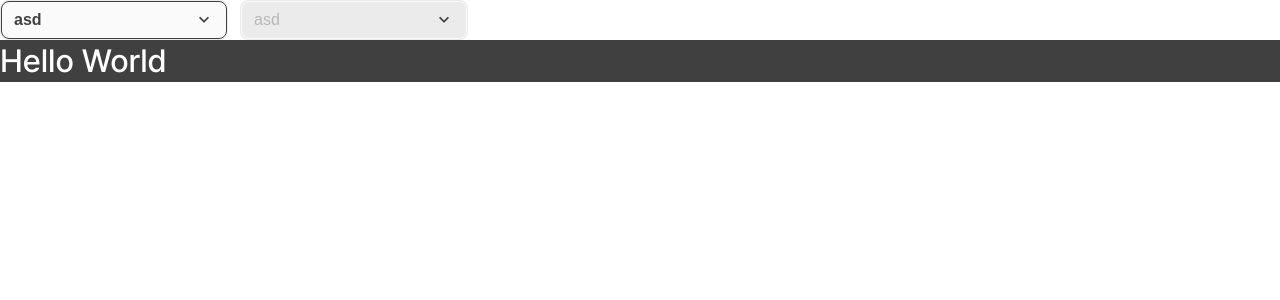
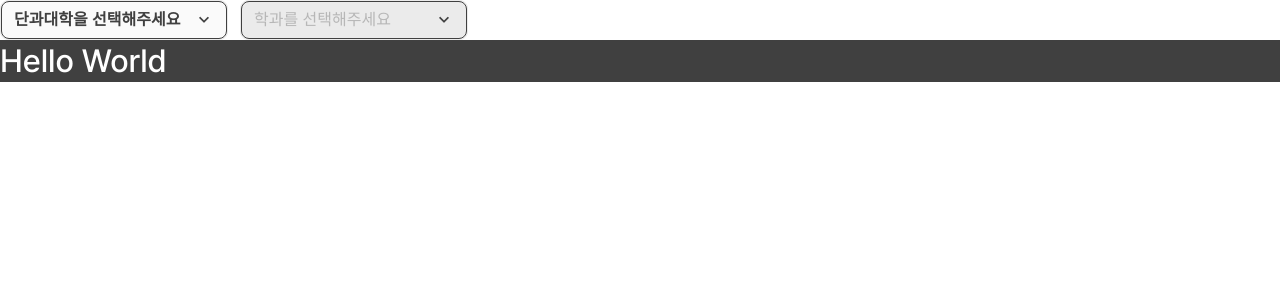
Before and after one commit to dong-ariari/frontend, a React (Vite) app: page / in a window 1280 px wide. Shown: the top 300 px of the page. Built offline with nearby package versions, Linux system fonts and the light colour scheme.

Commit message:
feat: combine isOpen, active, selected into state

```diff
--- a/src/components/dropdown/dropdown.jsx
+++ b/src/components/dropdown/dropdown.jsx
@@ -5,21 +5,23 @@ import dropBtnA from "../../assets/icons/dropBtn-a.png";
 export default function DropDown({
   title,
   handleSpread,
-  isOpen,
-  selected,
+  handleSelect,
   spreadData,
-  active,
-  handleSelect
+  state,
 }) {
   return (
     <S.Container>
-      <S.Head $active={active} $isOpen={isOpen} onClick={handleSpread}>
-        <span>{selected === null ? title : selected.text}</span>
+      <S.Head
+        $active={state.active}
+        $isOpen={state.isOpen}
+        onClick={handleSpread}
+      >
+        <span>{state.selected === null ? title : state.selected.text}</span>
         <img src={dropBtnA} />
       </S.Head>
 
       {spreadData &&
-        isOpen &&
+        state.isOpen &&
         spreadData.map((item) => (
           <S.Spread onClick={() => handleSelect(item)} key={item.id}>
             {item.text}
--- a/src/components/dropdown/dropdownComponents.jsx
+++ b/src/components/dropdown/dropdownComponents.jsx
@@ -1,62 +1,63 @@
 import { useEffect, useState } from "react";
 import DropDown from "./dropdown";
 import * as S from "./dropdown.styles";
-import { DUMMY_DEPART, DUMMY_MAJOR0, DUMMY_MAJOR1 } from "../../data/dummy/dropdown";
-
+import {
+  DUMMY_DEPART,
+  DUMMY_MAJOR0,
+  DUMMY_MAJOR1,
+} from "../../data/dummy/dropdown";
 
 export default function DropdownComponents() {
   const [departSpread, setDepartSpread] = useState();
   const [majorSpread, setMajorSpread] = useState();
 
-    const [departState, setDepartState] = useState({isActive: true, isOpen: false});
-    const [majorState, setMajorState] = useState({isActive: false, isOpen: false});
+  const [departState, setDepartState] = useState({
+    active: true,
+    isOpen: false,
+    selected: null,
+  });
+  const [majorState, setMajorState] = useState({
+    isActive: false,
+    isOpen: false,
+    selected: null,
+  });
 
-    useEffect(()=>{
+  useEffect(() => {
     // API: GET depart data
-        setDepartSpread(DUMMY_DEPART)
+    setDepartSpread(DUMMY_DEPART);
   }, []);
 
   function handleDepartSpread() {}
   function handleMajorSpread(departId) {
     // API: GET(departId) major data
-    if (departId === 0){
+    if (departId === 0) {
       setMajorSpread(DUMMY_MAJOR0);
-    } else if (departId == 1){
+    } else if (departId == 1) {
       setMajorSpread(DUMMY_MAJOR1);
     }
-
   }
 
-  function handleDepartSelect(){};
-  function handleMajorSelect(){};
-
+  function handleDepartSelect() {}
+  function handleMajorSelect() {}
 
   return (
     <S.Layer>
       <DropDown
         title={"단과대학을 선택해주세요"}
+        handleSpread={handleDepartSpread}
+        handleSelect={(item) => handleDepartSelect(item)}
 
-        handleSpread={handleDepartSpread}
-        handleSelect={handleDepartSelect}
+        state={departState}
 
-        active={departState.isActive}
-        isOpen={departState.isOpen}
-
-
-        selected={{text: 'asd'}}
         spreadData={departSpread}
       />
       <DropDown
         title={"학과를 선택해주세요"}
+        handleSpread={handleMajorSpread}
+        handleSelect={(item) => handleMajorSelect(item)}
 
-        handleSpread={handleMajorSpread}
-        handleSelect={handleMajorSelect}
-
-        active={majorState.isActive}
-        isOpen={()=>{}}
-
-        selected={{text: 'asd'}}
-        spreadData={''}
+        state={majorState}
+        spreadData={majorSpread}
       />
     </S.Layer>
   );
```
Lines whose indentation alone changed are shown as unchanged.
